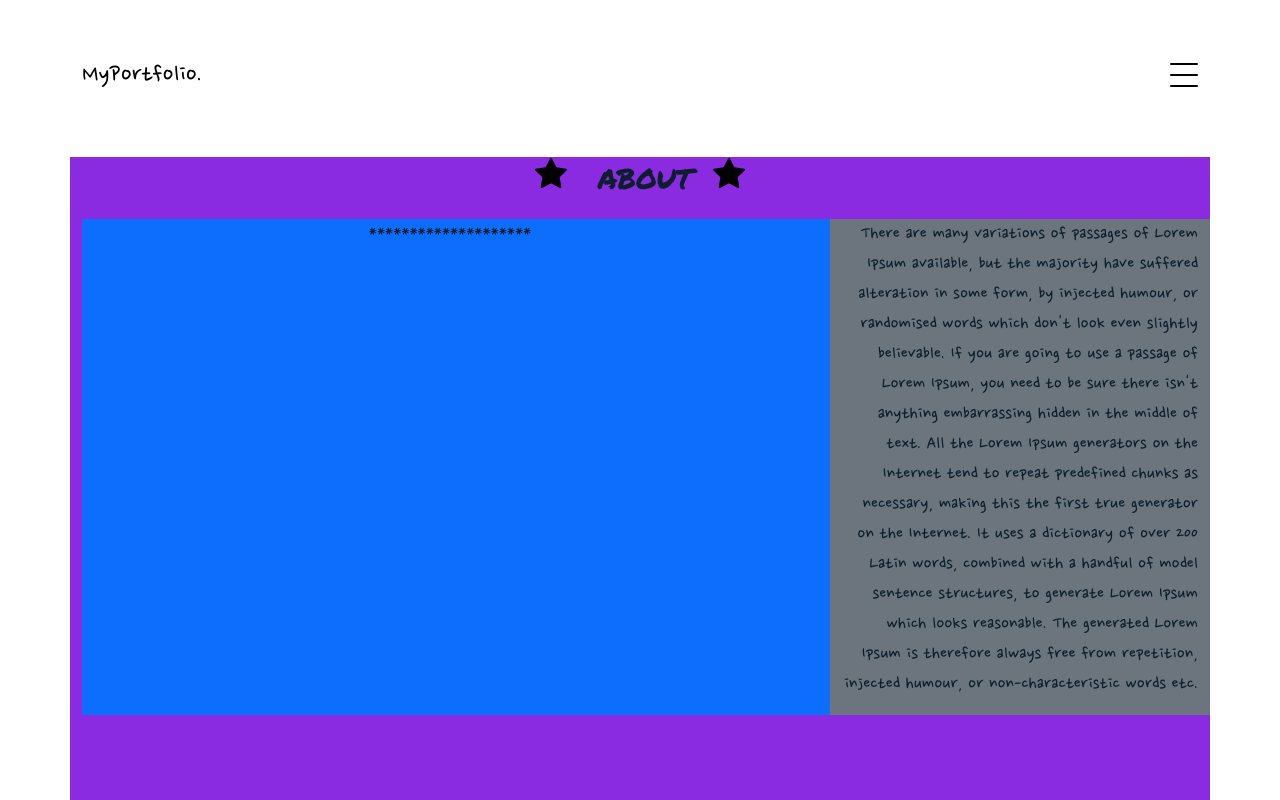
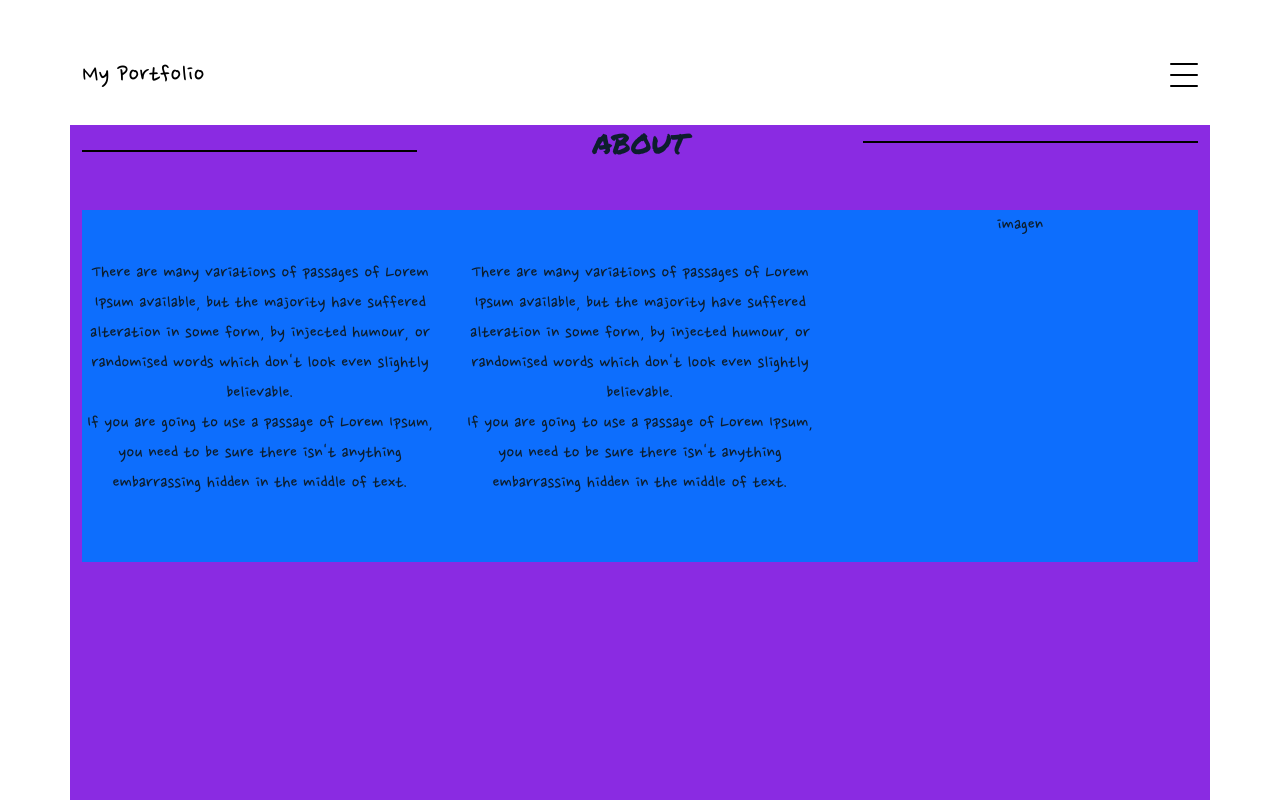
Before and after one commit to xanvalep/myPortafolio, a React (Create React App) app: page /about in a window 1280 px wide. Shown: the top 800 px of the page. Built offline with nearby package versions, Linux system fonts and the light colour scheme; a web font is replaced by a local one.

Commit message:
about 80%

```diff
--- a/src/components/About.jsx
+++ b/src/components/About.jsx
@@ -1,15 +1,36 @@
 import "..//css/About.css";
 export default function About (props ) {
     return(
-        <div className="container my-3 bck">
-         <h2 className='mt-5 mb-4 animate__animated animate__zoomIn'> About</h2>
-         <div className="bg-primary my-3">
+        <div className="container bck">
+         <h2 className='mt-3 mb-5 animate__animated animate__zoomIn'> About</h2>
+         <div className="bg-primary">
           <div class="row">
-            <div class="col-sm-6 col-md-8">
-                 <div class="">******************** </div>
+            <div class="col-sm-6 col-md-4 mt-5 mb-5">
+             <p className="">
+             <span className="">
+             There are many variations of passages of Lorem Ipsum available, but the majority have suffered alteration in some form, by injected humour, or randomised words which don't look even slightly believable.
+             </span>
+             <br />
+             <span>
+             If you are going to use a passage of Lorem Ipsum, you need to be sure there isn't anything embarrassing hidden in the middle of text.
+             </span>
+             </p>
             </div>
-            <div class="col-sm-6 col-md-4 text-md-end bg-secondary">
-             <p className="animate__animated animate__fadeIn"> There are many variations of passages of Lorem Ipsum available, but the majority have suffered alteration in some form, by injected humour, or randomised words which don't look even slightly believable. If you are going to use a passage of Lorem Ipsum, you need to be sure there isn't anything embarrassing hidden in the middle of text. All the Lorem Ipsum generators on the Internet tend to repeat predefined chunks as necessary, making this the first true generator on the Internet. It uses a dictionary of over 200 Latin words, combined with a handful of model sentence structures, to generate Lorem Ipsum which looks reasonable. The generated Lorem Ipsum is therefore always free from repetition, injected humour, or non-characteristic words etc.</p>
+            <div class="col-sm-6 col-md-4 mt-5 mb-5">
+             <p className="">
+             <span>
+             There are many variations of passages of Lorem Ipsum available, but the majority have suffered alteration in some form, by injected humour, or randomised words which don't look even slightly believable.
+             </span>
+             <br />
+             <span>
+             If you are going to use a passage of Lorem Ipsum, you need to be sure there isn't anything embarrassing hidden in the middle of text.
+             </span>
+             </p>
+            </div>
+            <div class="d-sm-none d-md-block col-md-4">
+                 <div class="">
+                  imagen
+                   </div>
             </div>
           </div>
           </div>
--- a/src/components/home/Home.jsx
+++ b/src/components/home/Home.jsx
@@ -4,6 +4,7 @@ import Typskill from './Typskill';
 import Video from './Video';
 
 export default function Home (props ) {
+  let url ="https://www.youtube.com/embed/zpOULjyy-n8?rel=0"
 return(
     <div>
 
@@ -15,7 +16,7 @@ return(
       </div>
      </section>
      </div>
-      <Video/>
+      <Video src={url} />
       <div className='container'>
       <hr className="border border-dark border-1  opacity-100" />
       </div>
--- a/src/components/home/Video.jsx
+++ b/src/components/home/Video.jsx
@@ -1,6 +1,7 @@
 import  '..//..//css/Video.css';
 
 export default function Video (props ) {
+
 return(
     <div className="container my-3 video">
      <h2 className="mt-5 mb-5">
@@ -8,7 +9,7 @@ return(
      </h2>
 
      <div className="container-fluid vdo">
-       <iframe title='prueba' className="embed-responsive-item" src="https://www.youtube.com/embed/zpOULjyy-n8?rel=0" allowfullscreen></iframe>
+       <iframe title='prueba' className="embed-responsive-item" src={props.src} allowfullscreen></iframe>
       </div>
 
     </div>
--- a/src/components/navbar/Navbar.jsx
+++ b/src/components/navbar/Navbar.jsx
@@ -34,7 +34,7 @@ export default function Navbar (props ) {
           </div>
           <nav className="navbar navbar-light custom-navbar">
              <div className="container">
-               <Link to="/" className="navbar-brand">MyPortfolio.</Link>
+               <Link to="/" className="navbar-brand">My Portfolio</Link>
                <a href="#" className="burger" data-bs-toggle="collapse" data-bs-target="#main-navbar"><span></span></a>
             </div>
           </nav>
--- a/src/css/About.css
+++ b/src/css/About.css
@@ -8,22 +8,35 @@
     font-size: 28px;
 }
  .bck h2::before {
-    content: " ";
-    display: inline-flex;
-    content: '';
-    background-image: url('../star.svg');
-    margin-right: 20px;
-    background-size: 32px 32px;
-    height: 32px;
-    width: 32px;
+    content:" ";
+    display: block;
+    height: 2px;
+    width: 30%;
+    position: relative;
+    top: 25px;
+    left: 0;
+    background: black;
 }
  .bck h2::after {
-    content: " ";
-    display: inline-flex;
-    content: '';
-    margin-left: 20px;
-    background-image: url('../star.svg');
-    background-size: 32px 32px;
-    height: 32px;
-    width: 32px;
+    content:" ";
+    height: 2px;
+    width: 30%;
+    display: block;
+    position: relative;
+    top:-20px;
+    left: 70%;
+    background: black;
+    right: 0;
   }
+
+
+@media (max-width: 992px) {
+    .bck h2::before {
+        content:" ";
+        display: none;
+    }
+    .bck h2::after {
+        content:" ";
+        display: none;
+      }
+  }
```
